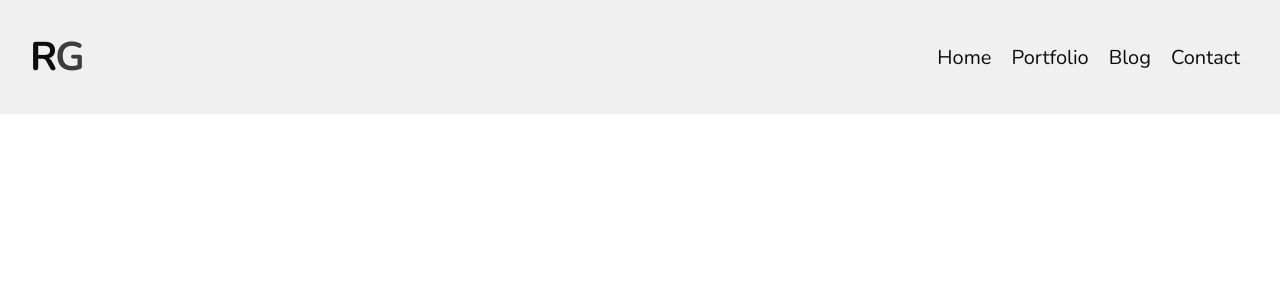
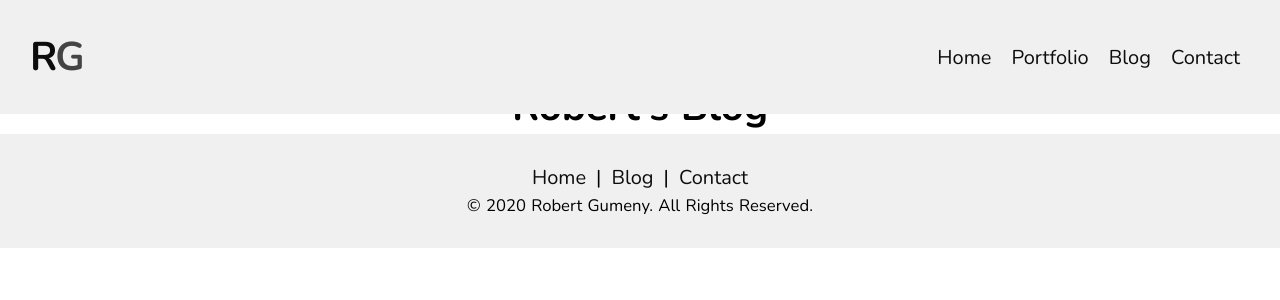
Before and after one commit to RobertGumeny/rgb-blog, a Nuxt app: page /blog in a window 1280 px wide. Shown: the top 300 px of the page. Built offline with nearby package versions, Linux system fonts and the light colour scheme.

Commit message:
footer done, just need to build out blog

```diff
--- a/assets/scss/_colors.scss
+++ b/assets/scss/_colors.scss
@@ -1,4 +1,4 @@
 $primary-color: #0D0D0D;
-$secondary-color: #3D3D3D;
+$secondary-color: #444444;
 $primary-bg: #FFF;
 $secondary-bg: #f0f0f0;
--- a/components/ContactSection.vue
+++ b/components/ContactSection.vue
@@ -47,6 +47,7 @@ export default {
 .contact-section {
   font-family: "Open Sans", sans-serif;
   margin-bottom: 1.5em;
+  padding-top: 80px;
 }
 
 .title-underline {
--- /dev/null
+++ b/components/Footer.vue
@@ -0,0 +1,67 @@
+<template>
+  <footer>
+    <nav>
+      <ul>
+        <li>
+          <nuxt-link to="/">Home</nuxt-link>
+        </li>
+        <li>|</li>
+        <li>
+          <nuxt-link to="/blog">Blog</nuxt-link>
+        </li>
+        <li>|</li>
+        <li>
+          <nuxt-link to="/#contact">Contact</nuxt-link>
+        </li>
+      </ul>
+    </nav>
+    <p>
+      <small>&copy; 2020 Robert Gumeny. All Rights Reserved.</small>
+    </p>
+  </footer>
+</template>
+
+
+<script>
+export default {
+  name: 'footer',
+  data() {
+    return {}
+  },
+  computed: {},
+  methods: {},
+  components: {}
+}
+</script>
+
+
+<style lang="scss" scoped>
+footer {
+  display: flex;
+  flex-direction: column;
+  justify-content: center;
+  align-items: center;
+  height: 114px;
+  text-align: center;
+  background: $secondary-bg;
+  nav {
+    display: flex;
+    justify-content: center;
+    a {
+      color: $primary-color;
+      text-decoration: none;
+      cursor: pointer;
+    }
+    ul {
+      list-style-type: none;
+      padding: 0;
+      display: flex;
+
+      li a {
+        font-weight: normal;
+        padding: 0.5em;
+      }
+    }
+  }
+}
+</style>
--- a/components/Hero.vue
+++ b/components/Hero.vue
@@ -44,16 +44,18 @@ export default {
   background-size: cover;
   width: 100%;
   height: 100vh;
-  padding-top: 5em;
+  padding-top: 6em;
 }
 
 p.name {
   margin-top: -5px;
-  font-size: 2.6em;
+  font-size: 2.2em;
+  font-weight: bold;
 }
 
 p.name span {
   color: $secondary-color;
+  margin-left: -2px;
 }
 .content {
   margin: 5em auto;
--- a/layouts/default.vue
+++ b/layouts/default.vue
@@ -2,14 +2,17 @@
   <div>
     <Navbar id="navbar" />
     <nuxt />
+    <Footer id="footer" />
   </div>
 </template>
 
 <script>
 import Navbar from "../components/Navbar"
+import Footer from "../components/Footer"
 export default {
   components: {
-    Navbar
+    Navbar,
+    Footer
   }
 }
 </script>
--- a/pages/blog.vue
+++ b/pages/blog.vue
@@ -1,5 +1,7 @@
 <template>
-  <div class="container"></div>
+  <div class="container">
+    <h1>Robert's Blog</h1>
+  </div>
 </template>
 
 <script>
@@ -12,6 +14,10 @@ export default {
 
 <style lang="scss" scoped>
 .container {
-  padding: 1em;
+  padding: 80px 1.5em 0;
+}
+
+h1 {
+  text-align: center;
 }
 </style>
```
Also changed, not shown: assets/README.md (deleted), components/README.md (deleted), layouts/README.md (deleted), pages/README.md (deleted).
